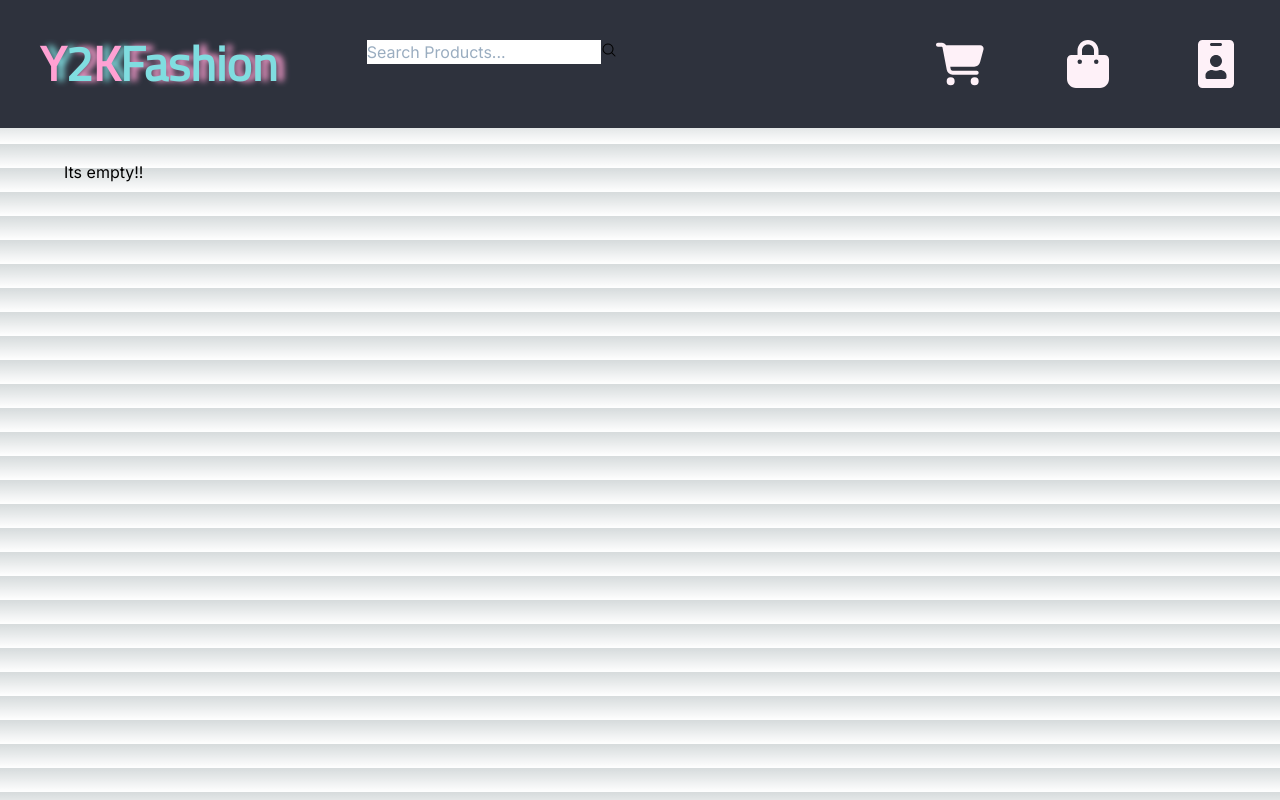
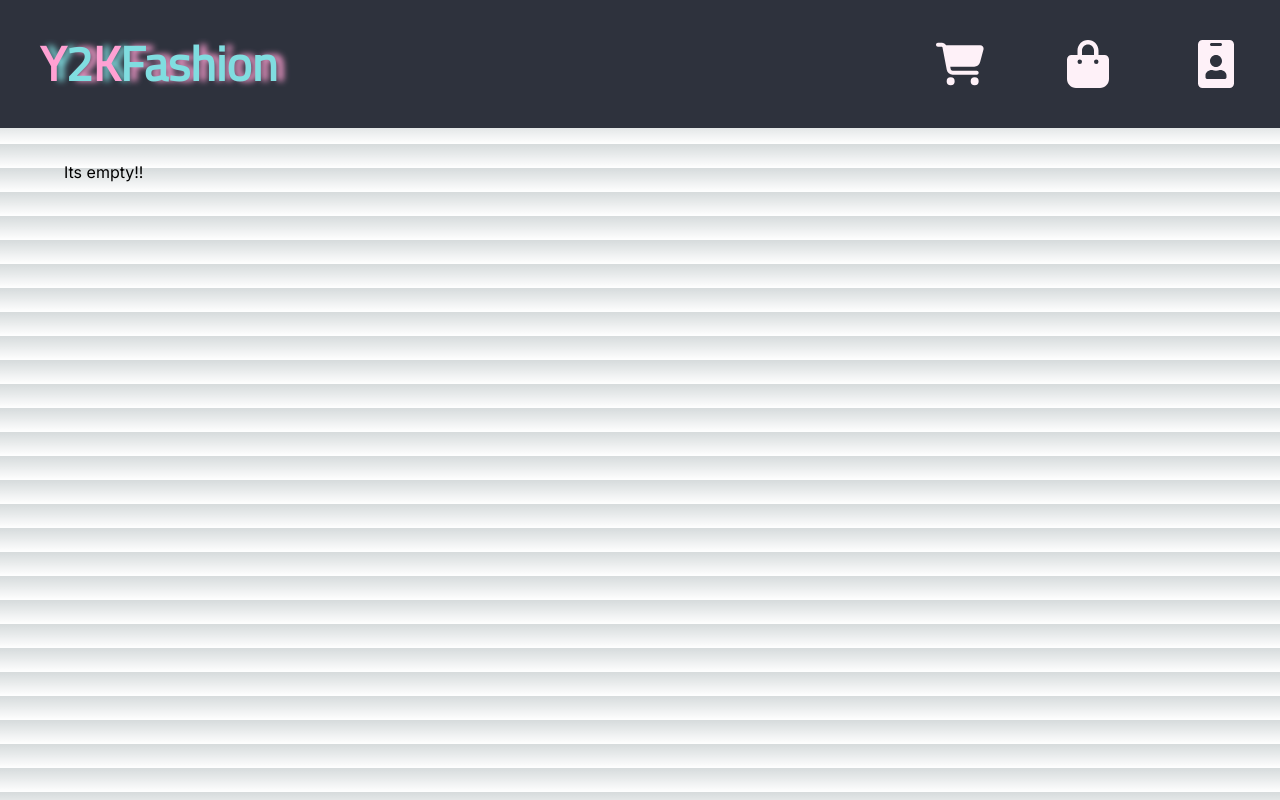
Before and after one commit to MarcosRamirezCarri/Y2KshopRemake, a Next.js app in the folder y2kclient/: page /cart in a window 1280 px wide. Built offline with nearby package versions, Linux system fonts and the light colour scheme.

Commit message:
SearchBar terminada

```diff
--- a/y2kclient/src/app/[locale]/Components/NavBar/NavBar.module.css
+++ b/y2kclient/src/app/[locale]/Components/NavBar/NavBar.module.css
@@ -85,3 +85,8 @@
       transform: translateY(0rem);
     }
   }
+  .animate-out {
+    opacity: 0;
+    transform: translateY(-0.6rem);
+    transition: opacity 0.3s ease, transform 0.3s ease;
+  }
--- a/y2kclient/src/app/[locale]/Components/NavBar/NavBar.tsx
+++ b/y2kclient/src/app/[locale]/Components/NavBar/NavBar.tsx
@@ -5,7 +5,7 @@ import SearchBar from "./SearchBar/SearchBar";
 
 export default function Navbar() {
   return (
-    <div className="flex flex-row w-full p-4 lg:p-10 h-32 bg-gray-950 fixed justify-between z-[100]">
+    <div className="flex flex-row w-full p-4 pb-8 lg:p-10 h-32 bg-gray-950 fixed items-center justify-between z-[100]">
       <Link
         className="flex flex-col items-center justify-center"
         href={{ pathname: "/" }}
--- a/y2kclient/src/app/[locale]/Components/NavBar/SearchBar/SearchBar.tsx
+++ b/y2kclient/src/app/[locale]/Components/NavBar/SearchBar/SearchBar.tsx
@@ -1,17 +1,19 @@
 "use client";
 import { useState, useEffect } from "react";
 import { useAppDispatch, useAppSelector } from "@/lib/hooks/hooks";
+import { usePathname } from "next/navigation";
 import { HiMagnifyingGlass } from "react-icons/hi2";
 import setSearchBar from "@/lib/actions/SearchBar/searchFunction";
 
-interface Recomended{
-   title: string
+interface Recomended {
+  title: string;
 }
 
 export default function SearchBar() {
   const [input, setInput] = useState<string>("");
-  const [recommend, SetRecomend] = useState<Recomended[]>([])
+  const [recommend, SetRecomend] = useState<Recomended[]>([]);
   const dispatch = useAppDispatch();
+  const path = usePathname();
   const recomendedSearch = useAppSelector(
     (state) => state.products.sortProducts
   );
@@ -30,33 +32,36 @@ export default function SearchBar() {
   };
   useEffect(() => {
     if (input.length > 0) {
-     dispatch(setSearchBar(input))
+      dispatch(setSearchBar(input));
       SetRecomend(filteredProducts.slice(0, 3));
     } else {
       SetRecomend([]);
     }
   }, [input]);
-
+if(path === '/products')
   return (
-    <div className="flex flex-col w-[40%] h-[80%] ">
-      <form onSubmit={onSubmitSearch}>
+    <div className="flex flex-col absolute top-[90%] left-[50%] lg:left-0 lg:top-0 lg:translate-x-0 lg:translate-y-0 translate-x-[-50%] translate-y-[-30%] self-center lg:relative w-[70%] lg:w-[40%] h-[80%] ">
+      <form className="grid p-2 rounded-xl grid-cols-3 bg-pink-100 gap-2" onSubmit={onSubmitSearch}>
         <input
+          className="bg-pink-50 w-full col-span-2 rounded-xl ring-2 ring-pink-200 focus:outline-pink-300"
           type="text"
           placeholder="Search Products..."
           value={input}
           onChange={onHandleChange}
         ></input>
-        <button type="submit">
-          <HiMagnifyingGlass />
+        <button className="col-span-1" type="submit">
+          search
         </button>
       </form>
-      {recommend.length > 0 ?  recommend.map((a, index) =>
-      <div  key={index}>
-      <p value={a.title} onClick={onHandleChange} >{a.title}</p>
+      {recommend.length > 0 ? (
+        <div className="bg-pink-50 flex flex-col mt-1 gap-2 p-2 rounded-md">
+          {recommend.map((a, index) => (
+            <div className="" key={index}>
+              <p onClick={() => setInput(a.title)}>{a.title}</p>
             </div>
-      ): null
-
-      }
+          ))}
+        </div>
+      ) : null}
     </div>
   );
 }
```
Lines whose indentation alone changed are shown as unchanged.
